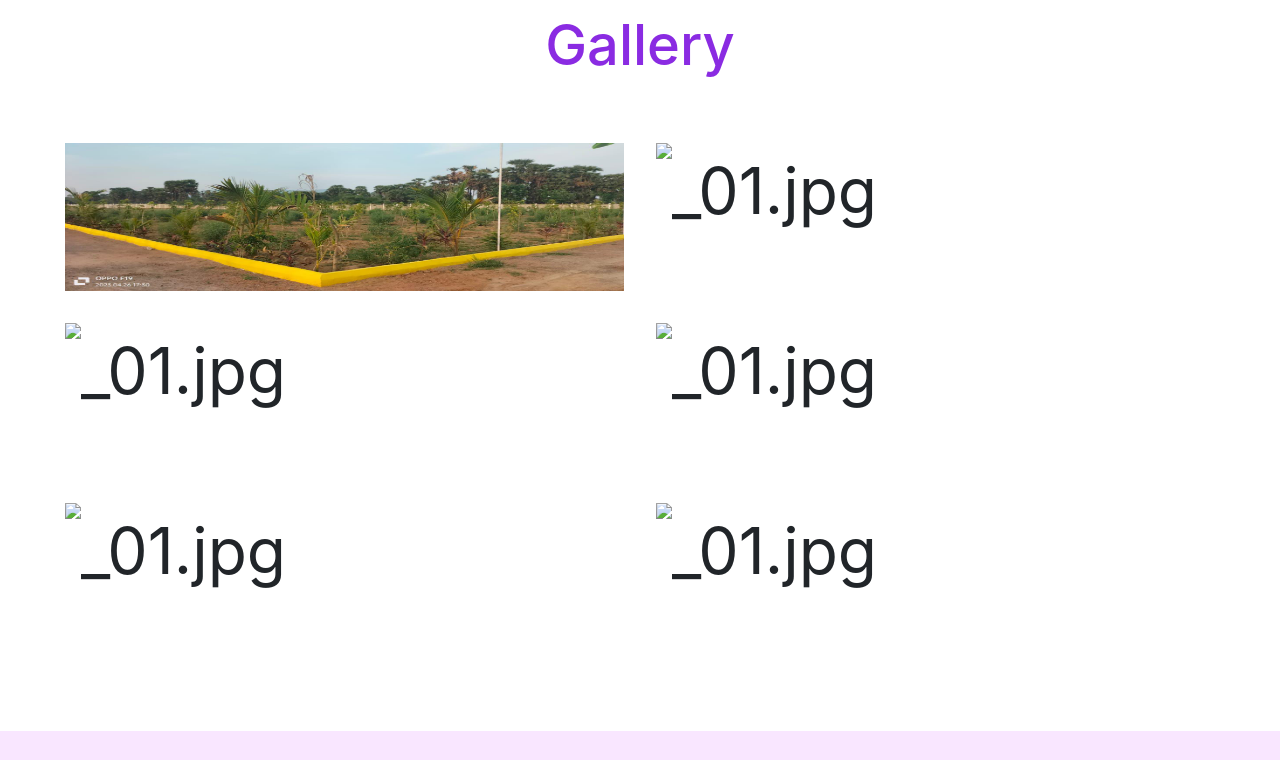
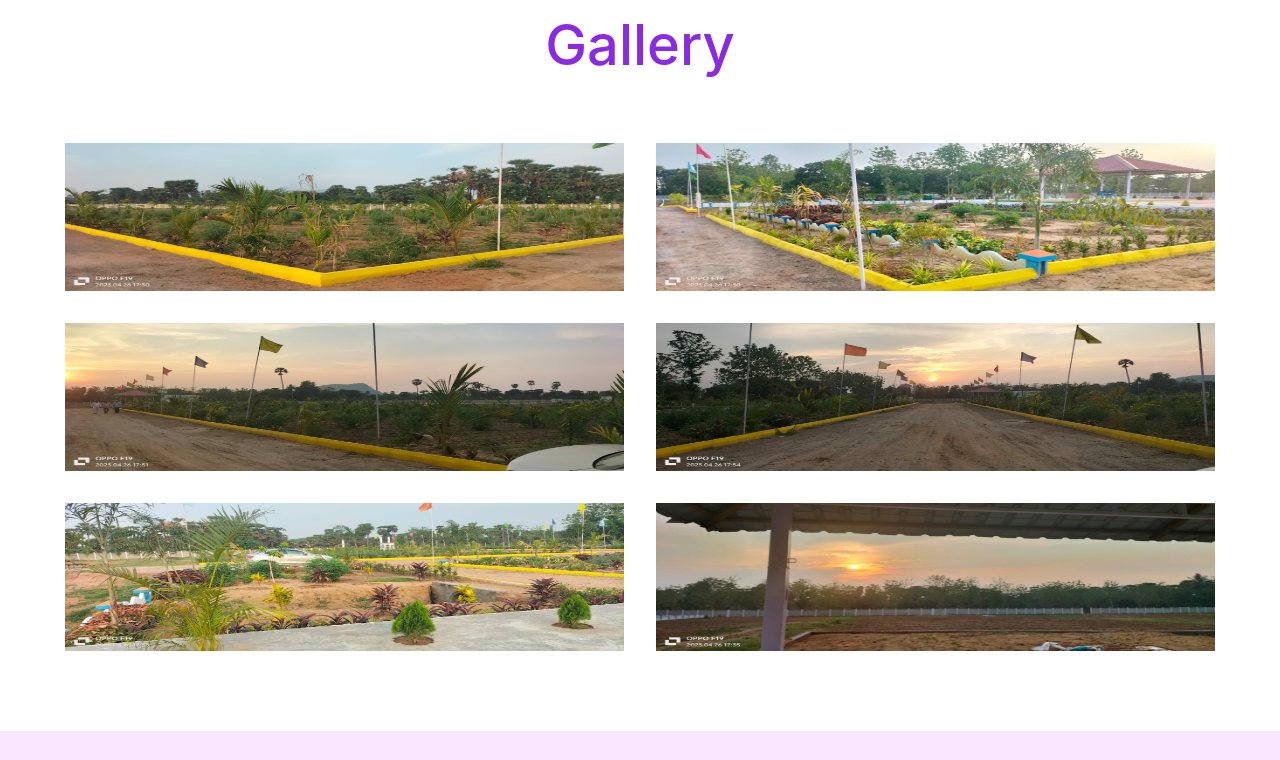
Before and after one commit to saiteja-yernagula/Aditya-realestate, a plain HTML site: page index.html in a window 1280 px wide. Shown: the part 6000-6760 px from the top of the page. Drawn offline with nearby package versions, Linux system fonts and the light colour scheme; files whose address does not match are found by name.

Commit message:
Update index.html

```diff
--- a/index.html
+++ b/index.html
@@ -299,15 +299,15 @@ box-shadow: 10px 1px 10px black;
 
         <img class="col-6 p-2" src="IMG1.jpg" alt="_01.jpg" height="180px" width="200px">
 
-        <img class="col-6 p-2" src="/Realestate 2/assets/gurla/IMG2.jpg" alt="_01.jpg" height="180px" width="200px">
+        <img class="col-6 p-2" src="IMG2.jpg" alt="_01.jpg" height="180px" width="200px">
 
-        <img class="col-6 p-2" src="/Realestate 2/assets/gurla/IMG3.jpg" alt="_01.jpg" height="180px" width="200px">
+        <img class="col-6 p-2" src="IMG3.jpg" alt="_01.jpg" height="180px" width="200px">
 
-        <img class="col-6 p-2" src="/Realestate 2/assets/gurla/IMG5.jpg" alt="_01.jpg" height="180px" width="200px">
+        <img class="col-6 p-2" src="IMG4.jpg" alt="_01.jpg" height="180px" width="200px">
 
-        <img class="col-6 p-2" src="/Realestate 2/assets/gurla/IMG5.jpg" alt="_01.jpg" height="180px" width="200px">
+        <img class="col-6 p-2" src="IMG5.jpg" alt="_01.jpg" height="180px" width="200px">
 
-        <img class="col-6 p-2" src="/Realestate 2/assets/gurla/IMG6.jpg" alt="_01.jpg" height="180px" width="200px">
+        <img class="col-6 p-2" src="IMG6.jpg" alt="_01.jpg" height="180px" width="200px">
       </div>
 
 
```
